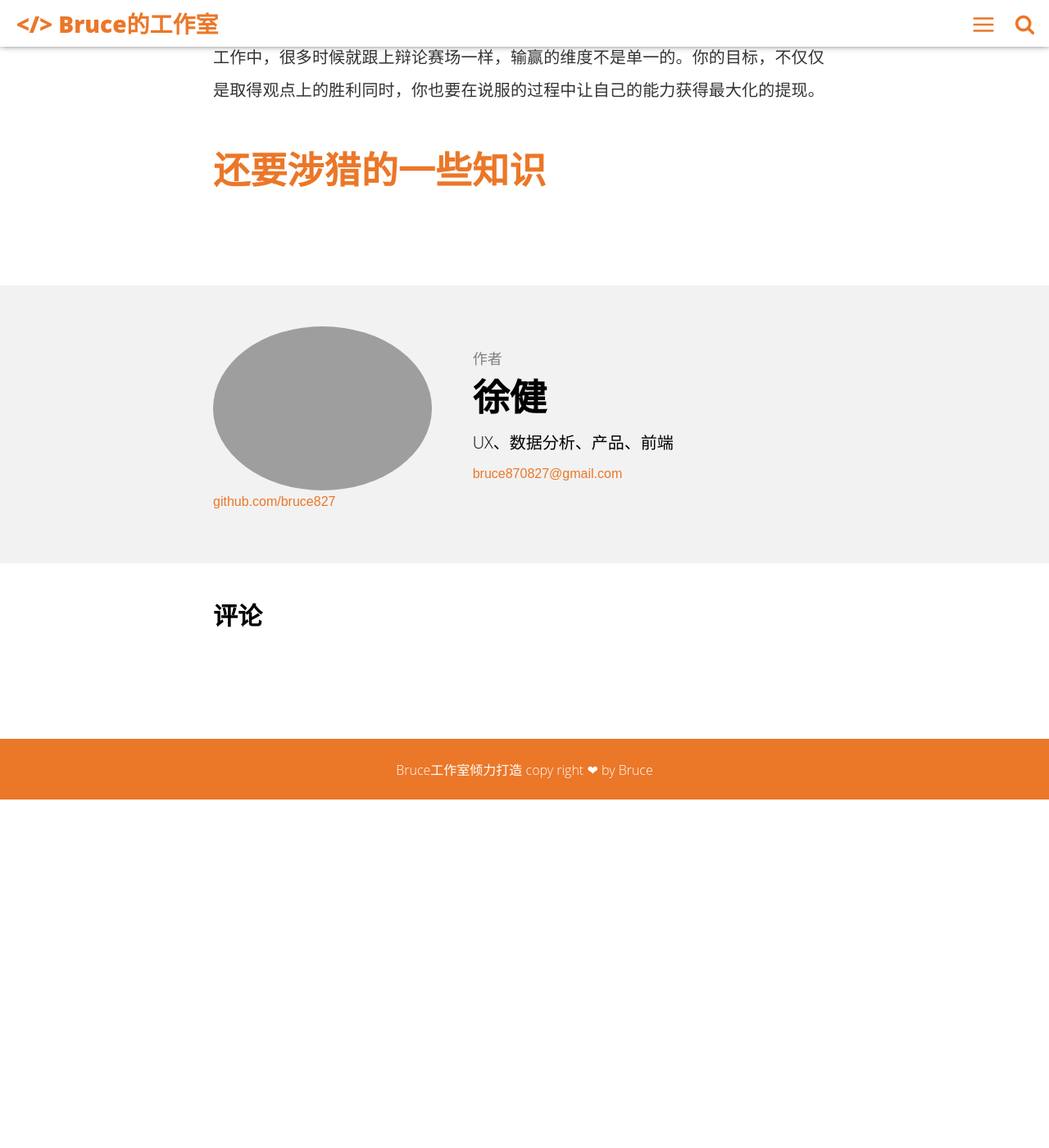
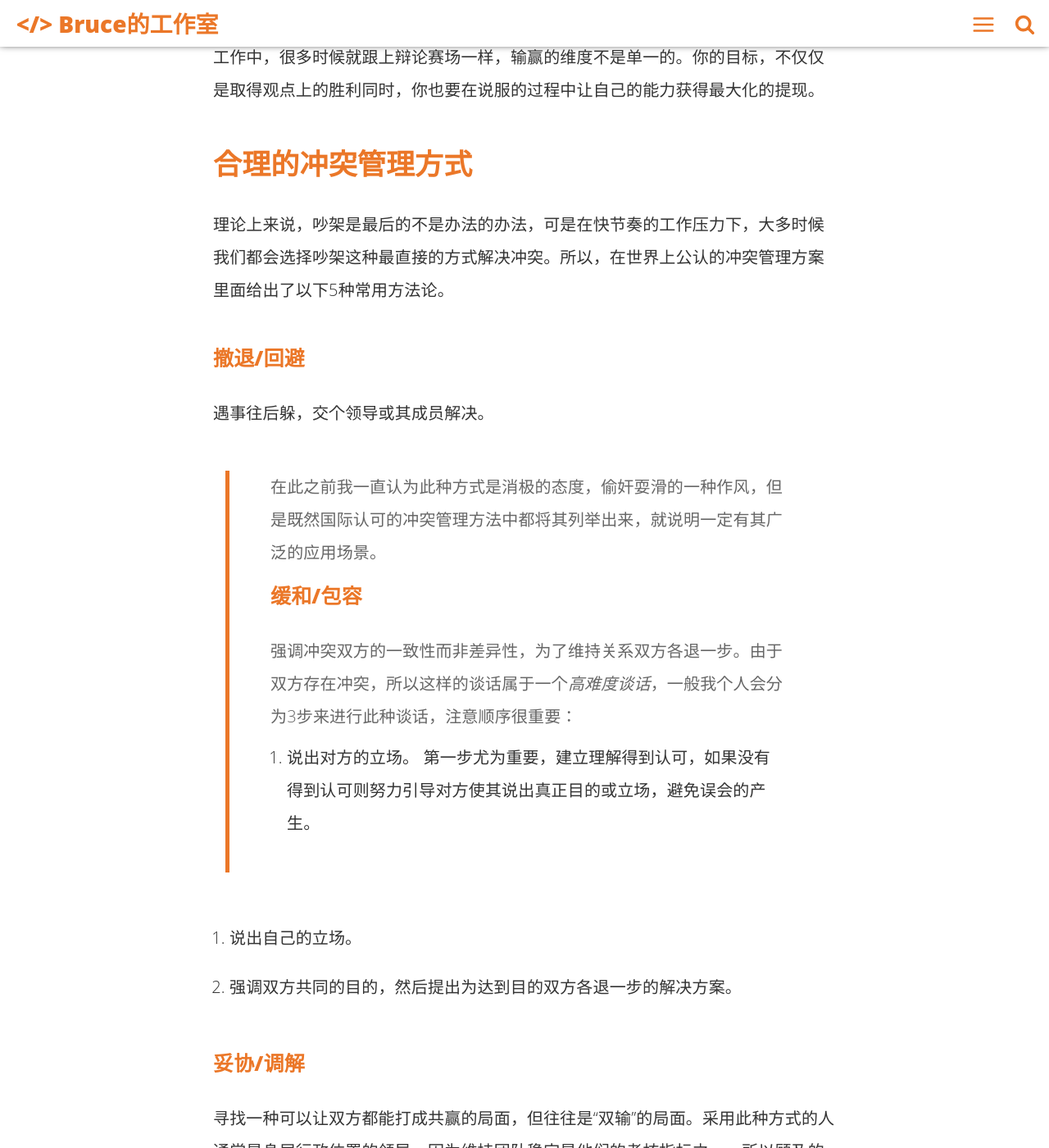
Before and after one commit to bruce827/portfolio, a Jekyll site: the page built from _posts/2020-08-21-pm-roadmap09.md, in a window 1280 px wide and 1400 px high, scrolled down 9564 px. Shown: the whole window at 82% size. Built offline with Jekyll 4.4.1, drawn with Linux system fonts in a browser that asks for light colours; comment, search, counter and statistics services are not loaded; before the commit the page ends 10539 px from its top, so only the background shows below that; some of the changed text lies outside the part shown.

Commit message:
更新产品札记

```diff
--- a/_posts/2020-08-21-pm-roadmap09.md
+++ b/_posts/2020-08-21-pm-roadmap09.md
@@ -101,5 +101,28 @@ introduction: 让有用的东西有人用
 都说文无第一，武无第二。但是如果对方就真的在各个方面都压你一头，你会不会觉得自己输了而气馁呢？
 注意，到了这一步，已经不光是说服力或者口才的问题了，而是上升到一种看待竞争的价值观。以往我们认为，要赢得战争，一定要盯住对说，面对面对抗。但是生活和工作中，很多时候就跟上辩论赛场一样，输赢的维度不是单一的。你的目标，不仅仅是取得观点上的胜利同时，你也要在说服的过程中让自己的能力获得最大化的提现。
 
+## 合理的冲突管理方式
+理论上来说，吵架是最后的不是办法的办法，可是在快节奏的工作压力下，大多时候我们都会选择吵架这种最直接的方式解决冲突。所以，在世界上公认的冲突管理方案里面给出了以下5种常用方法论。
+### 撤退/回避
+遇事往后躲，交个领导或其成员解决。
+> 在此之前我一直认为此种方式是消极的态度，偷奸耍滑的一种作风，但是既然国际认可的冲突管理方法中都将其列举出来，就说明一定有其广泛的应用场景。
+### 缓和/包容
+强调冲突双方的一致性而非差异性，为了维持关系双方各退一步。由于双方存在冲突，所以这样的谈话属于一个*高难度谈话*，一般我个人会分为3步来进行此种谈话，注意顺序很重要：
+1. 说出对方的立场。
+> 第一步尤为重要，建立理解得到认可，如果没有得到认可则努力引导对方使其说出真正目的或立场，避免误会的产生。
+
+2. 说出自己的立场。
+3. 强调双方共同的目的，然后提出为达到目的双方各退一步的解决方案。
+
+### 妥协/调解
+寻找一种可以让双方都能打成共赢的局面，但往往是“双输”的局面。采用此种方式的人通常是身居行政位置的领导，因为维持团队稳定是他们的考核指标之一，所以顾及的因素也会有很多。一般有能力的领导会极力促成双赢的局面，但往往是到最后是双输的结果。
+
+### 强迫/命令
+以牺牲一方为代价，强行推行一方的观点，适用于解决紧迫的问题，但一定会带来赢-输的局面。
+
+### 合作/解决
+综合考虑不同的观点和意见采用合作的态度来引导双方来达成共识，得到双赢的局面。
+> 大家都是成年人，要是这种方式能行的话，就不是冲突了。
+
 <!-- # 需求给同事的需求模板 -->
 # 还要涉猎的一些知识
```
